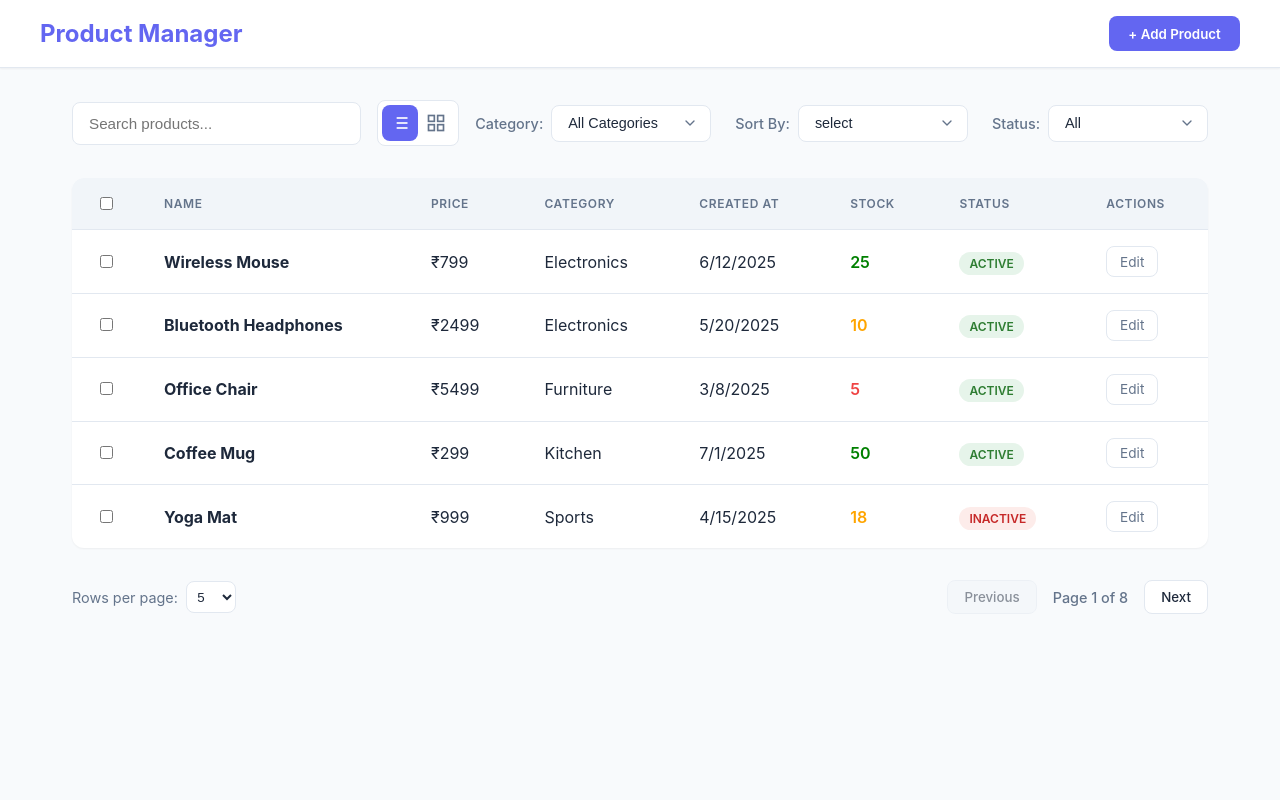
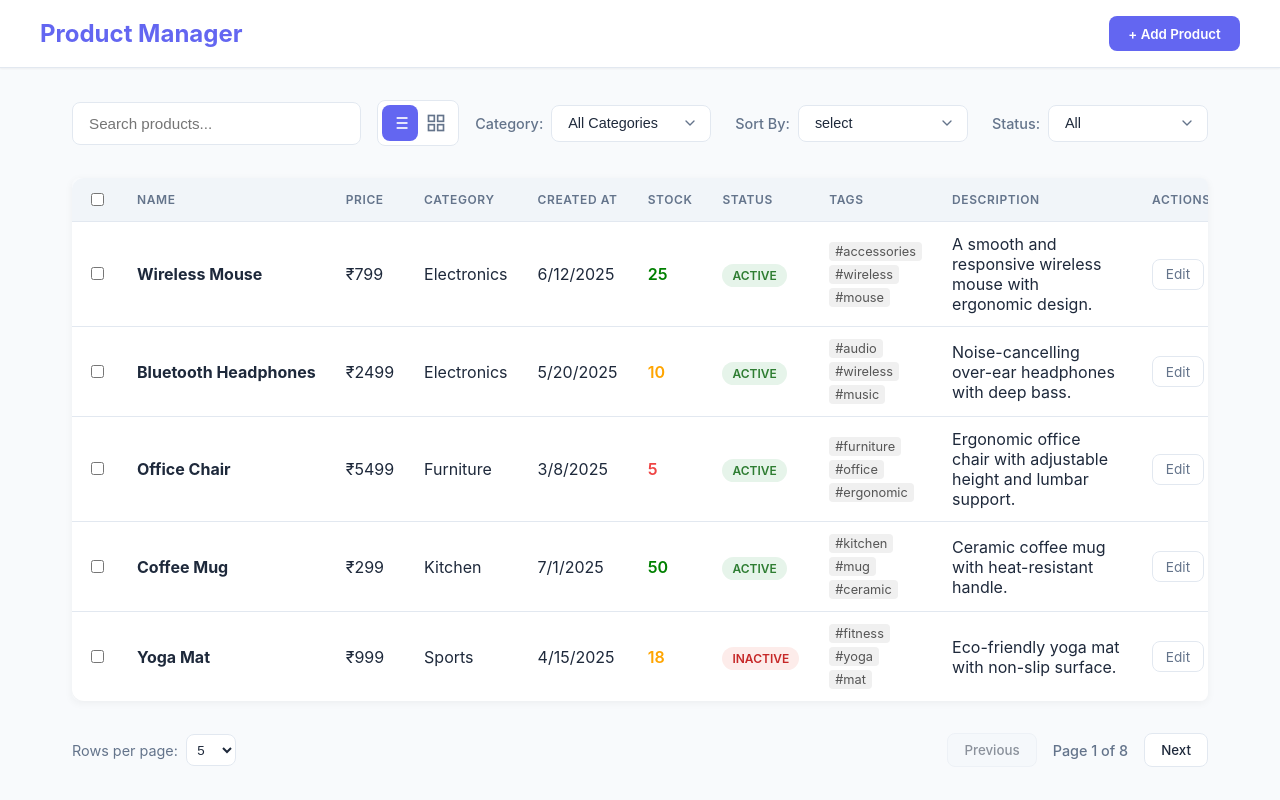
Before and after one commit to Bhim-Mridha62/gamyan-product-list, a React (Create React App) app: page / in a window 1280 px wide. Built offline with nearby package versions, Linux system fonts and the light colour scheme.

Commit message:
feat: Implement product list management with add/edit forms, filtering, sorting, and pagination.

```diff
--- a/src/App.js
+++ b/src/App.js
@@ -83,6 +83,7 @@ function App() {
   };
 
   const handleSaveProduct = (product) => {
+
     if (editingProduct) {
       setProducts(products.map(p => p.id === product.id ? product : p));
     } else {
@@ -90,8 +91,6 @@ function App() {
         ...product,
         id: products.length > 0 ? Math.max(...products.map(p => p.id)) + 1 : 1,
         createdAt: new Date().toISOString(),
-        isActive: true,
-        tags: [] // Default empty tags for new products
       };
       setProducts([newProduct, ...products]);
     }
--- a/src/components/ProductForm.css
+++ b/src/components/ProductForm.css
@@ -21,6 +21,10 @@
   max-width: 500px;
   box-shadow: var(--shadow-lg);
   animation: slideIn 0.3s ease-out;
+  max-height: 90vh;
+  overflow-y: auto;
+  display: flex;
+  flex-direction: column;
 }
 
 @keyframes slideIn {
--- a/src/components/ProductForm.js
+++ b/src/components/ProductForm.js
@@ -25,6 +25,16 @@ const ProductForm = ({ product, onSave, onCancel }) => {
                 tags: product.tags ? product.tags.join(', ') : ''
             });
         }
+
+        // Lock body scroll when modal is open
+        document.body.style.overflow = 'hidden';
+        document.documentElement.style.overflow = 'hidden';
+
+        return () => {
+            // Restore body scroll when modal is closed
+            document.body.style.overflow = 'unset';
+            document.documentElement.style.overflow = 'unset';
+        };
     }, [product]);
 
     const validate = () => {
@@ -41,6 +51,7 @@ const ProductForm = ({ product, onSave, onCancel }) => {
     const handleSubmit = (e) => {
         e.preventDefault();
         if (validate()) {
+
             const tagsArray = formData.tags.split(',').map(tag => tag.trim()).filter(tag => tag !== '');
             onSave({
                 ...product,
--- a/src/components/ProductList.css
+++ b/src/components/ProductList.css
@@ -158,3 +158,46 @@
   background-color: #fdecea;
   color: #c62828;
 }
+
+.table-container {
+  width: 100%;
+  overflow-x: auto;
+  -webkit-overflow-scrolling: touch;
+  margin-top: 1rem;
+  border-radius: 8px;
+  box-shadow: 0 2px 8px rgba(0,0,0,0.05);
+}
+
+.product-table {
+  width: 100%;
+  min-width: 1000px; /* Ensure table is wide enough to scroll */
+  border-collapse: collapse;
+}
+
+.product-table th,
+.product-table td {
+  white-space: nowrap; /* Prevent wrapping for cleaner look */
+  padding: 12px 15px;
+  text-align: left;
+}
+
+/* Allow description to wrap if needed or keep it single line with ellipsis */
+.product-table td.description-cell {
+  white-space: normal;
+  min-width: 200px;
+  max-width: 300px;
+}
+
+.tags-cell {
+  display: flex;
+  gap: 4px;
+  flex-wrap: wrap;
+}
+
+.tag-badge {
+  background-color: #f0f0f0;
+  padding: 2px 6px;
+  border-radius: 4px;
+  font-size: 0.8rem;
+  color: #555;
+}
--- a/src/components/ProductList.js
+++ b/src/components/ProductList.js
@@ -26,6 +26,7 @@ const ProductList = ({ products, viewMode, onEdit, selectedProductIds, onSelectP
                     ))}
                 </div>
             ) : (
+                <div className="table-container">
                     <table className="product-table">
                         <thead>
                             <tr>
@@ -42,6 +43,8 @@ const ProductList = ({ products, viewMode, onEdit, selectedProductIds, onSelectP
                                 <th>Created At</th>
                                 <th>Stock</th>
                                 <th>Status</th>
+                                <th>Tags</th>
+                                <th>Description</th>
                                 <th>Actions</th>
                             </tr>
                         </thead>
@@ -57,6 +60,7 @@ const ProductList = ({ products, viewMode, onEdit, selectedProductIds, onSelectP
                             ))}
                         </tbody>
                     </table>
+                </div>
             )}
         </div>
     );
--- a/src/components/ProductRow.js
+++ b/src/components/ProductRow.js
@@ -36,6 +36,14 @@ const ProductRow = ({ product, onEdit, selected, onSelect }) => {
                 </span>
             </td>
             <td>
+                <div className="tags-cell">
+                    {product.tags && product.tags.map(tag => (
+                        <span key={tag} className="tag-badge">#{tag}</span>
+                    ))}
+                </div>
+            </td>
+            <td className="description-cell">{product.description}</td>
+            <td>
                 <button className="edit-btn-small" onClick={() => onEdit(product)}>Edit</button>
             </td>
         </tr>
```
Lines whose indentation alone changed are shown as unchanged.
